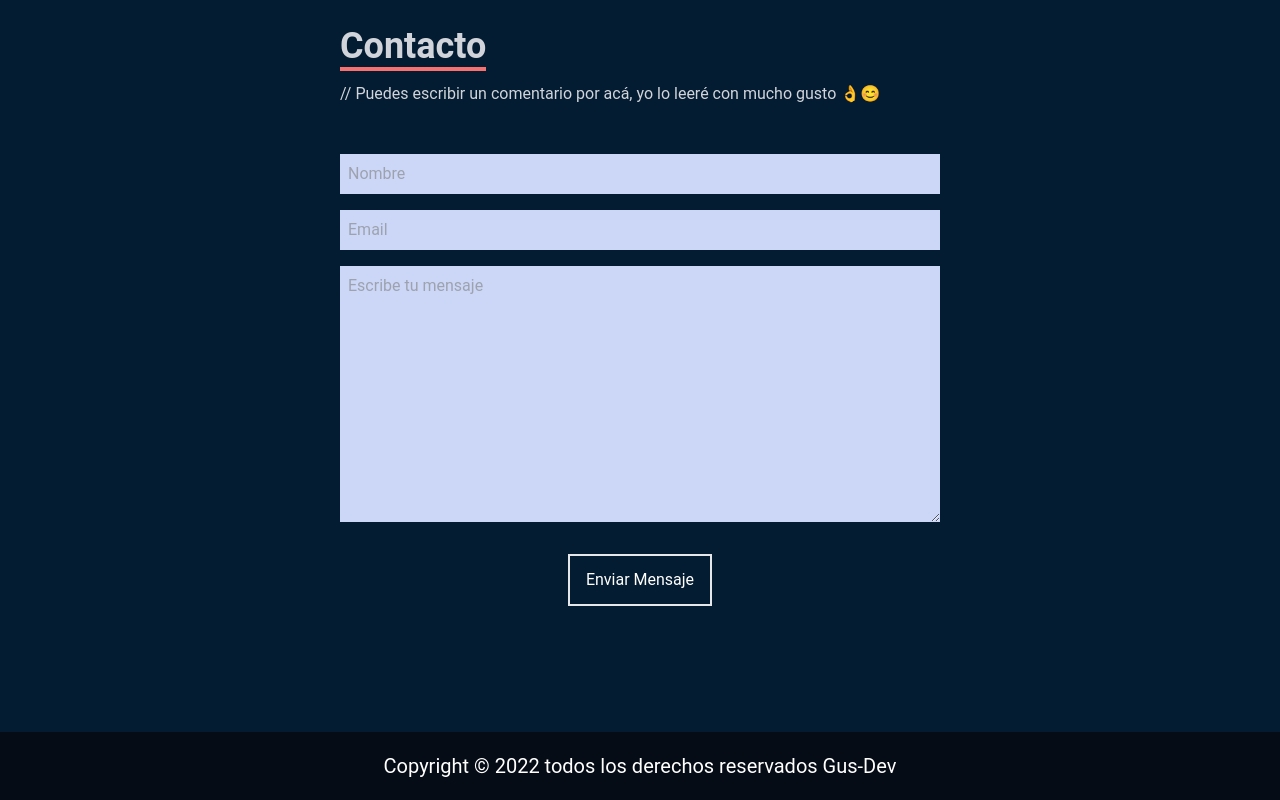
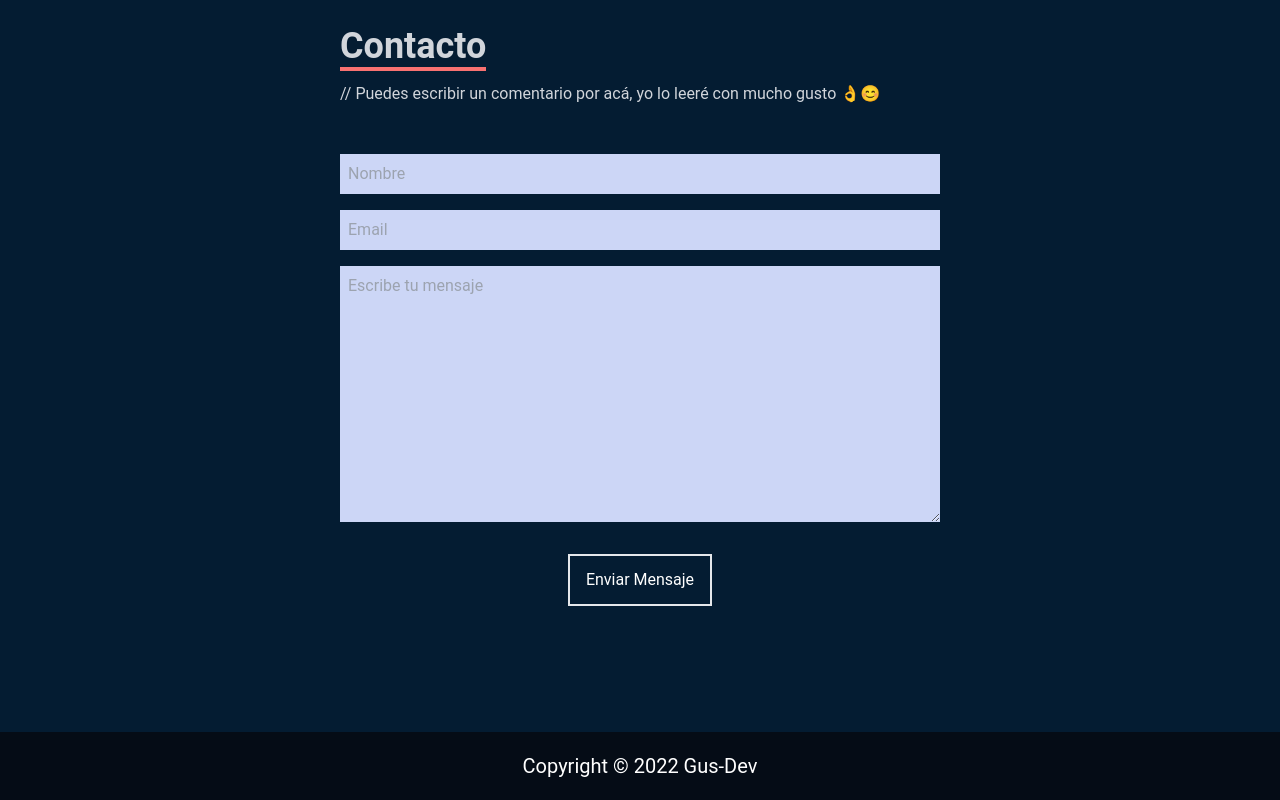
Before and after one commit to soygussil/portafolio-react, a React (Create React App) app: page / in a window 1280 px wide. Shown: the part 4157-4957 px from the top of the page. Built offline with nearby package versions, Linux system fonts and the light colour scheme.

Commit message:
detalles footer

```diff
--- a/src/components/Footer.jsx
+++ b/src/components/Footer.jsx
@@ -4,7 +4,7 @@ const Footer = () => {
   return (
     <div className='bg-[#050c16]'>
         <footer className='text-center text-white py-5 text-sm md:text-xl'>
-            <p>Copyright &copy; 2022 todos los derechos reservados
+            <p>Copyright &copy; 2022
             <a href="mailto: gussilv1995@gmail.com"> Gus-Dev</a>
             </p>
 
```
